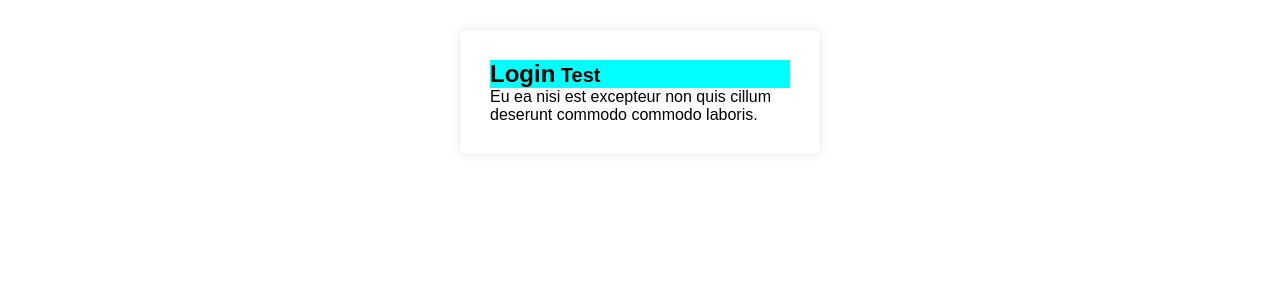
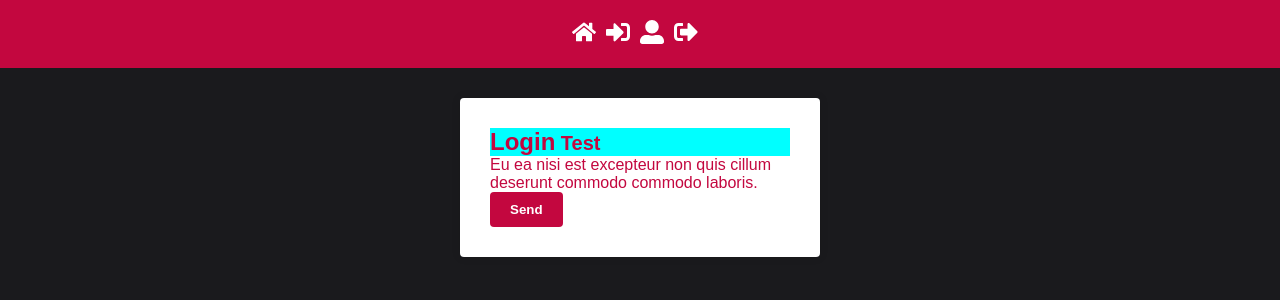
Before and after one commit to Demysdcl/javascript-base-to-master, a React (Create React App) app in the folder school-app/: page / in a window 1280 px wide. Shown: the top 300 px of the page. Built offline with nearby package versions, Linux system fonts and the light colour scheme; the HTML template or start-up script is replaced by a standard one.

Commit message:
add header

```diff
--- a/school-app/package.json
+++ b/school-app/package.json
@@ -14,6 +14,7 @@
     "@testing-library/user-event": "^7.1.2",
     "react": "^16.13.1",
     "react-dom": "^16.13.1",
+    "react-icons": "^3.11.0",
     "react-scripts": "3.4.3",
     "styled-components": "^5.1.1"
   },
--- a/school-app/src/App.js
+++ b/school-app/src/App.js
@@ -1,10 +1,12 @@
 import React from 'react';
+import Header from './components/Header';
 import Login from './pages/Login';
 import GlobalStyle from './styles/GlobalStyle';
 
 function App() {
   return (
     <>
+      <Header />
       <GlobalStyle />
       <Login />
     </>
--- /dev/null
+++ b/school-app/src/components/Header/index.js
@@ -0,0 +1,22 @@
+import React from 'react';
+import { FaHome, FaSignInAlt, FaSignOutAlt, FaUserAlt } from 'react-icons/fa';
+import { Nav } from './styled';
+
+export default function Header() {
+  return (
+    <Nav>
+      <a href="home">
+        <FaHome size={24} />
+      </a>
+      <a href="home">
+        <FaSignInAlt size={24} />
+      </a>
+      <a href="home">
+        <FaUserAlt size={24} />
+      </a>
+      <a href="home">
+        <FaSignOutAlt size={24} />
+      </a>
+    </Nav>
+  );
+}
--- /dev/null
+++ b/school-app/src/components/Header/styled.js
@@ -0,0 +1,16 @@
+import { primaryColor } from '@/config/colors';
+import styled from 'styled-components';
+
+export const Nav = styled.nav`
+  background-color: ${primaryColor};
+  padding: 20px;
+  display: flex;
+  align-items: center;
+  justify-content: center;
+
+  a {
+    color: #fff;
+    margin: 0 10px 0 0;
+    font-weight: bold;
+  }
+`;
--- /dev/null
+++ b/school-app/src/config/colors.js
@@ -0,0 +1,7 @@
+export const primaryColor = '#C3073F';
+export const primaryDarkColor = '#1A1A1D';
+
+export const successColor = '#16cf72';
+export const infoColor = '#0197F6';
+export const warningColor = '#F2AF29';
+export const errorColor = '#F20F29';
--- a/school-app/src/pages/Login/index.js
+++ b/school-app/src/pages/Login/index.js
@@ -13,6 +13,7 @@
         Eu ea nisi est excepteur non quis cillum deserunt commodo commodo
         laboris.
       </p>
+      <button type="submit">Send</button>
     </Container>
   );
 }
--- a/school-app/src/styles/GlobalStyle.js
+++ b/school-app/src/styles/GlobalStyle.js
@@ -1,3 +1,4 @@
+import { primaryColor, primaryDarkColor } from '@/config/colors';
 import styled, { createGlobalStyle } from 'styled-components';
 
 export default createGlobalStyle`
@@ -10,6 +11,8 @@
 
   body {
     font-family: sans-serif;
+    background-color: ${primaryDarkColor};
+    color: ${primaryColor};
   }
 
   html, border-style, #root {
@@ -18,16 +21,22 @@
 
   button {
     cursor: pointer;
+    background-color: ${primaryColor};
+    border: none;
+    color: #fff;
+    padding: 10px 20px;
+    border-radius: 4px;
+    font-weight: 700;
   }
 
   a {
     text-decoration: none;
+    color: ${primaryColor};
   }
 
   ul {
     list-style: none;
   }
-
 `;
 
 export const Container = styled.section`
```
Also changed, not shown: school-app/.eslintrc.js, 2 other files (tests, documents, lock files or other folders).
